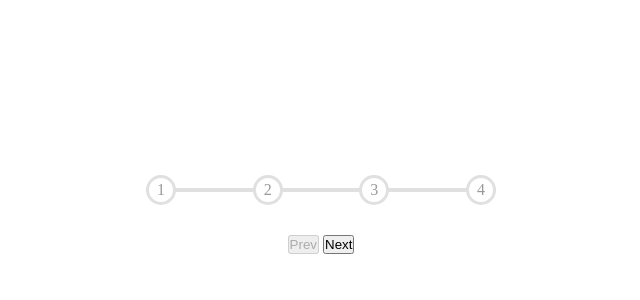
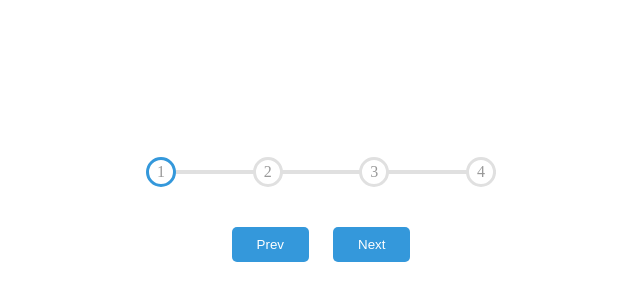
Before and after one commit to mateaspetru/Progress-step, a website built with Vite: page index.html in a window 1280 px wide. Shown: the part 186-486 px from the top of the page, without its empty margins (319-959 px from the left). Built offline with nearby package versions, Linux system fonts and the light colour scheme; a web font is replaced by a local one.

Commit message:
design btn

```diff
--- a/style.css
+++ b/style.css
@@ -5,6 +5,10 @@
   padding: 0;
   margin: 0;
   /* border: dotted; */
+}
+:root {
+  --line-border-fill: #3498db;
+  --line-border-empty: #e0e0e0;
 }
 
 body {
@@ -28,7 +32,7 @@ body {
 }
 .progress-container::before {
   content: "";
-  background-color: #e0e0e0;
+  background-color: var(--line-border-empty);
   position: absolute;
   height: 4px;
   width: 100%;
@@ -39,7 +43,7 @@ body {
 }
 
 .progress {
-  background-color: #3498db;
+  background-color: var(--line-border-fill);
   position: absolute;
   height: 4px;
   width: 0%;
@@ -52,7 +56,7 @@ body {
 .circle {
   background-color: #fff;
   color: #999;
-  border: 3px solid #e0e0e0;
+  border: 3px solid var(--line-border-empty);
   height: 30px;
   width: 30px;
   border-radius: 50%;
@@ -61,3 +65,18 @@ body {
   justify-content: center;
   transition: 0.4 ease;
 }
+.circle.active {
+  border-color: var(--line-border-fill);
+}
+.btn {
+  background-color: var(--line-border-fill);
+  color: #fff;
+  border: 0;
+  border-radius: 5px;
+  padding: 10px 25px;
+  margin: 10px;
+  cursor: pointer;
+}
+.btn:active {
+  transform: scale(1.1);
+}
```
